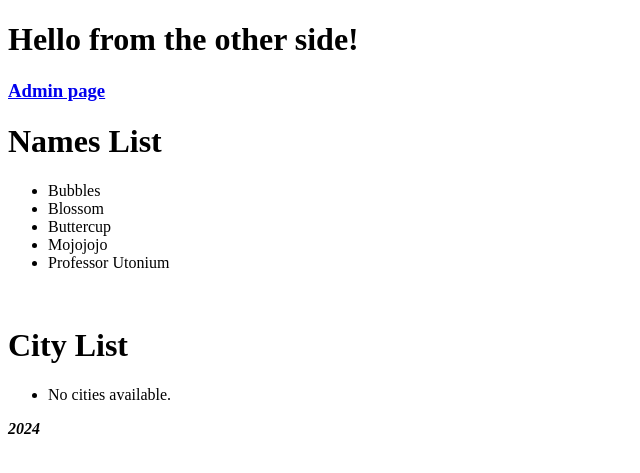
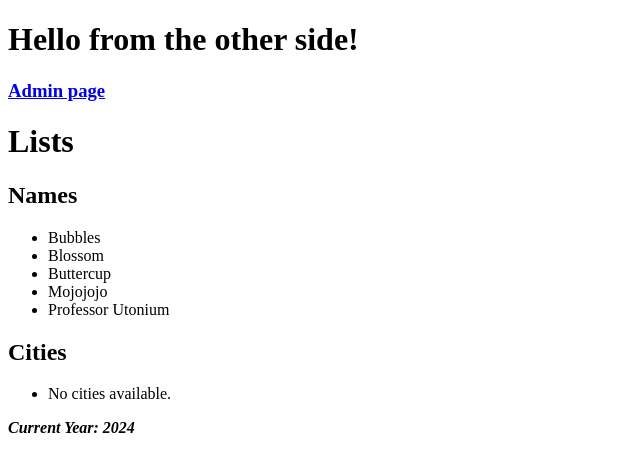
Before and after one commit to vanessappereira/pythonProgramming, a Django app: page / in a window 1280 px wide. Shown: the top 473 px of the page, without its empty margins (0-640 px from the left). Run offline with Django 5.2, Linux system fonts and the light colour scheme.

Commit message:
Update Django

```diff
--- a/DjangoProject1/app/templates/name.html
+++ b/DjangoProject1/app/templates/name.html
@@ -13,29 +13,32 @@
             <h3>Admin page</h3>
         </a></p>
 
-    <h1>Names List</h1>
+    <h1>Lists</h1>
+
+    <h2>Names</h2>
     <ul>
+        {% if names %}
             {% for name in names %}
                 <li>{{ name }}</li>
+            {% endfor %}
+        {% else %}
+            <li>No names available.</li>
+        {% endif %}
+    </ul>
 
-        {% empty %}
-        <li>No names available.</li>
-
-        {% endfor %}
-    </ul>
-    <br>
-    <h1>City List</h1>
+    <h2>Cities</h2>
     <ul>
+        {% if cities %}
             {% for city in cities %}
             <li>{{ city }}</li>
-
-        {% empty %}
+            {% endfor %}
+        {% else %}
             <li>No cities available.</li>
-
-        {% endfor %}
+        {% endif %}
     </ul>
 
-    <em><b>{{ current_year }}</b></em>
+    <em><b>Current Year: {{ current_year }}</b></em>
+
 </body>
 
 </html>
--- a/DjangoProject1/app/views.py
+++ b/DjangoProject1/app/views.py
@@ -11,6 +11,6 @@ def response(request):
     message = "Welcome to the Webpage!"
     current_year = datetime.date.today().year
 
-    data_to_send = {'names': names, 'cities': cities , 'message':message, 'current_year': current_year}
+    data_to_send = { 'names': names, 'cities': cities , 'message':message, 'current_year': current_year}
 
     return render(request, 'name.html', data_to_send)
```
Lines whose indentation alone changed are shown as unchanged.
